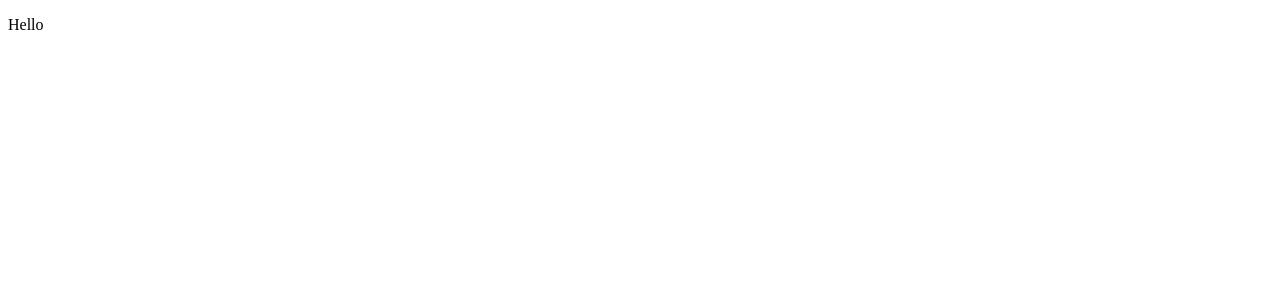
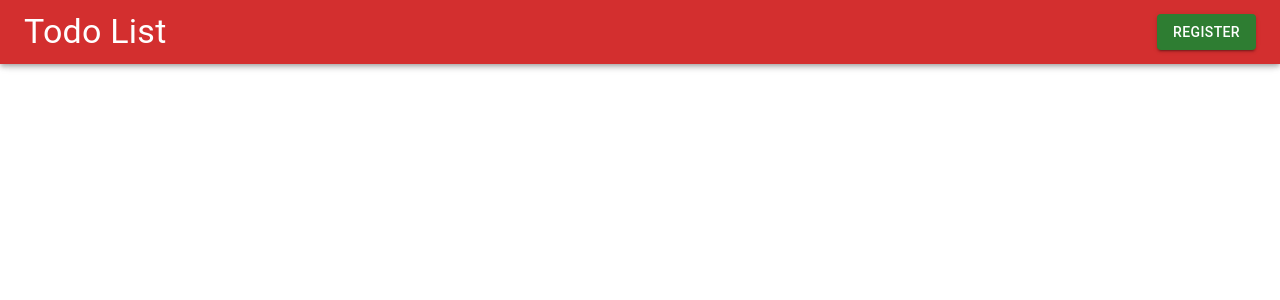
Before and after one commit to HosseinYasinzade/todolist-with-mui, a React (Vite) app: page / in a window 1280 px wide. Shown: the top 300 px of the page. Built offline with nearby package versions, Linux system fonts and the light colour scheme.

Commit message:
feat: complete login app bar

```diff
--- a/src/App.jsx
+++ b/src/App.jsx
@@ -1,7 +1,9 @@
+import Login from "./Components/Login";
+
 function App() {
   return (
     <>
-      <p>Hello</p>
+      <Login />
     </>
   );
 }
--- /dev/null
+++ b/src/Components/Login.jsx
@@ -0,0 +1,23 @@
+import AppBar from "@mui/material/AppBar";
+import { Toolbar } from "@mui/material";
+import Typography from "@mui/material/Typography";
+import { Button } from "@mui/material";
+import { Box } from "@mui/material";
+
+const Login = () => {
+  return (
+    <header>
+      <AppBar color="error">
+        <Toolbar>
+          <Typography variant="h4">Todo List</Typography>
+          <Box sx={{ flexGrow: 1 }} />
+          <Button variant="contained" color="success">
+            Register
+          </Button>
+        </Toolbar>
+      </AppBar>
+    </header>
+  );
+};
+
+export default Login;
```
